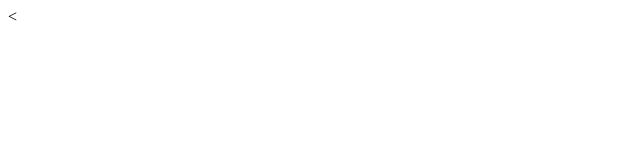
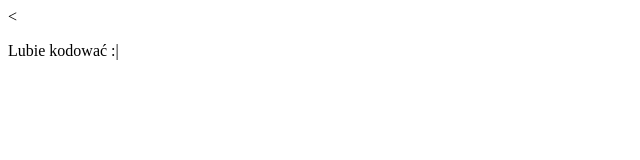
Before and after one commit to Werbasik/gitjestgit, a plain HTML site: page index.html in a window 1280 px wide. Shown: the whole page, without its empty margins (0-640 px from the left). Drawn offline with Linux system fonts and the light colour scheme.

Commit message:
lubie kodowac:|

```diff
--- a/index.html
+++ b/index.html
@@ -5,6 +5,6 @@
     <title>Document</title>
 </head>
 <body>
-
+    <p>Lubie kodować :|</p>
 </body>
 </html>
```
